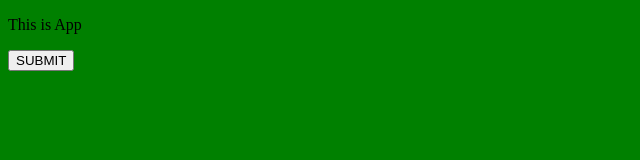
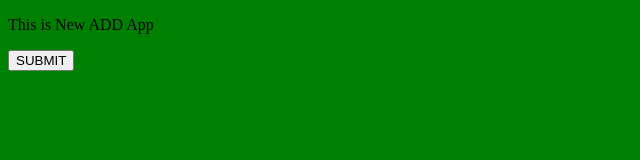
Before and after one commit to Giangquay/git-tutorial, a plain HTML site: page index.html in a window 1280 px wide. Shown: the full height of the page, 0-640 px from the left. Drawn offline with Linux system fonts and the light colour scheme.

Commit message:
Update index.html

```diff
--- a/index.html
+++ b/index.html
@@ -9,7 +9,7 @@
     <link rel="stylesheet" href="index2.css">
 </head>
 <body>
-    <p>This is App</p>
+    <p>This is New ADD App</p>
     <button >SUBMIT</button>
 </body>
 </html>
```
